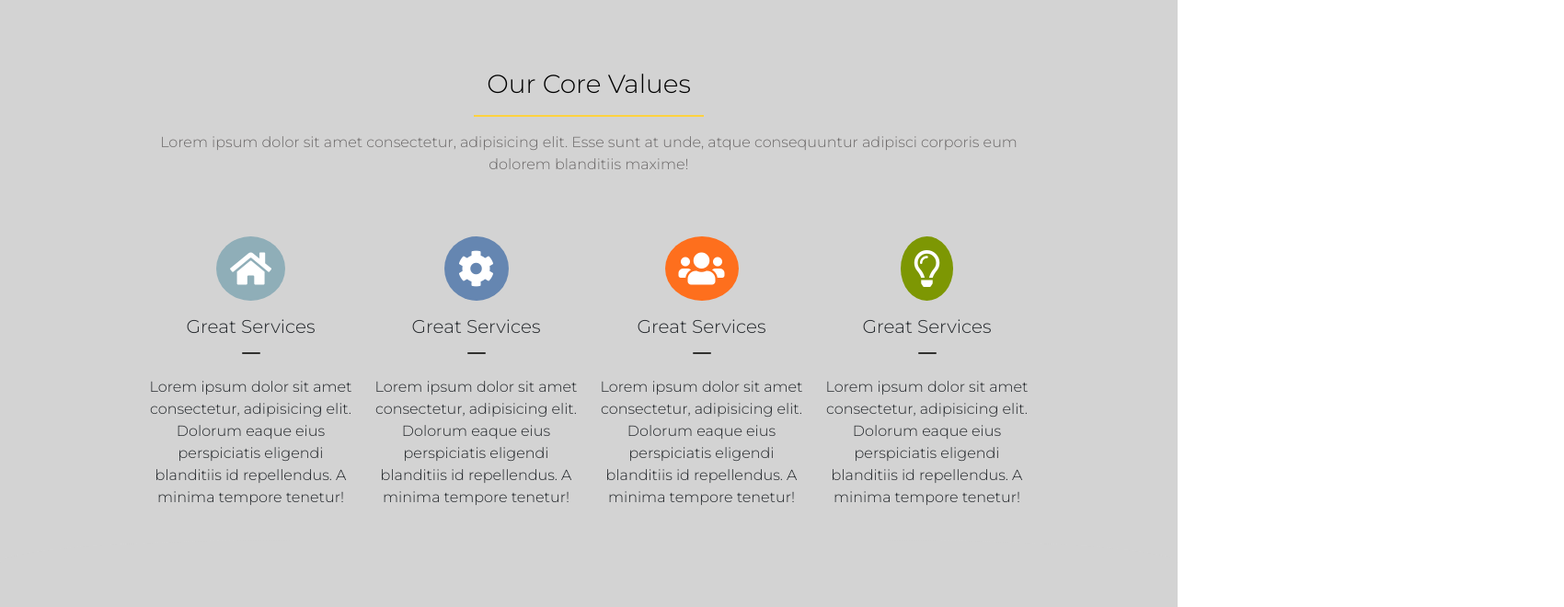
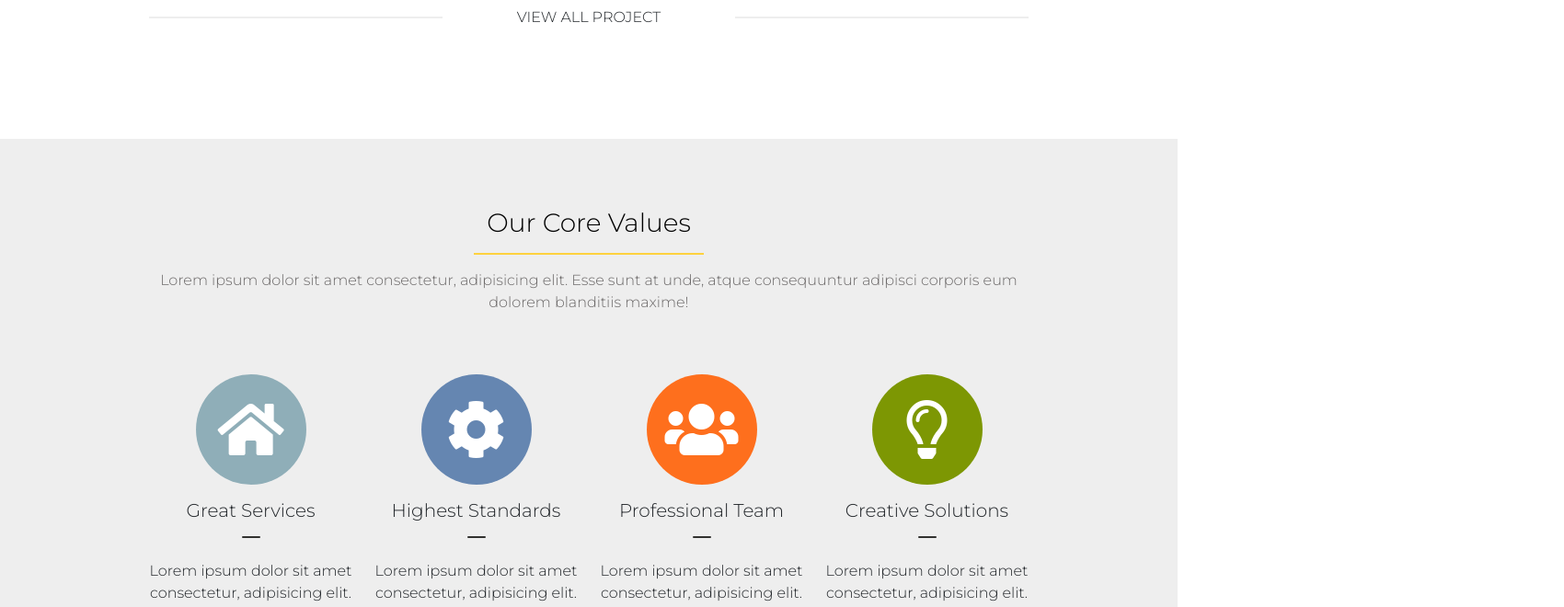
Before and after one commit to NicolaL95/proj-html-vuejs, a Vue app: page / in a window 1280 px wide. Shown: the part 3216-3876 px from the top of the page at 92% size, 1700 px wide, since content can reach past the window. Built offline with nearby package versions, Linux system fonts and the light colour scheme.

Commit message:
End styling fix

```diff
--- a/src/App.vue
+++ b/src/App.vue
@@ -72,6 +72,10 @@ export default {
 .minus_text {
   font-size: 0.8rem;
 }
+
+.text_b {
+  font-size: 2.5rem;
+}
 /* SIZE */
 .mw_17 {
   max-width: 1700px !important;
--- a/src/components/Card.vue
+++ b/src/components/Card.vue
@@ -1,9 +1,9 @@
 <template>
-  <div id="card_component" class="z_index_over">
+  <div id="card_component">
     <div class="container mw_17">
       <div class="row">
         <div class="col-3" v-for="(card, index) in cardGenerator" :key="index">
-          <div class="card_container text-center position-relative">
+          <div class="card_container text-center position-relative b_rounded">
             <div
               class="
                 card_container_frontdrop
@@ -78,6 +78,9 @@ export default {
 </script>
 
 <style lang="scss">
+.b_rounded {
+  border-radius: 10px;
+}
 .card_container {
   width: 350px;
   height: 300px;
@@ -89,8 +92,7 @@ export default {
   .s_text {
     color: #666665;
   }
-  .card_container_frontdrop {
-  }
+
   h4 {
     color: black;
     font-size: 1.8rem;
--- a/src/components/CompInfo.vue
+++ b/src/components/CompInfo.vue
@@ -50,17 +50,21 @@ export default {
 };
 </script>
 <style lang="scss">
+.container {
+  width: 1700px !important;
+}
 .info_container {
   .info_i_size {
-    font-size: 3rem;
+    font-size: 4rem;
   }
   .info_color {
     color: #fed23f;
   }
   .info_title {
     color: white;
-    font-size: 0.8rem;
+    font-size: 1rem;
     width: 100%;
+    font-weight: bold;
   }
 }
 </style>
--- a/src/components/Footer.vue
+++ b/src/components/Footer.vue
@@ -140,6 +140,8 @@ export default {};
       }
       .titles_footer {
         color: #fed23f;
+        font-weight: bold;
+        margin-bottom: 30px;
       }
       .logo_footer {
         padding: 30px 0;
@@ -149,7 +151,7 @@ export default {};
         margin-right: 10px;
       }
       .wp_engine {
-        height: 290px;
+        height: 200px;
         padding-left: 45px;
       }
       .icon_w {
--- a/src/components/HoveredImage.vue
+++ b/src/components/HoveredImage.vue
@@ -1,10 +1,6 @@
 <template>
   <div class="bg_gold position-relative">
-    <img
-      class="w-100 img_size"
-      :src="require('../assets/' + path)"
-      alt="Home image"
-    />
+    <img class="w-100" :src="require('../assets/' + path)" alt="Home image" />
     <div class="backdrop_image abs_center position-absolute w-100">
       <div class="icons_hovered">
         <i class="fas fa-link rounded-circle"></i>
@@ -37,7 +33,9 @@ export default {
       color: #fed23f;
       padding: 10px;
       background-color: white;
-      margin-left: 12px;
+    }
+    i:first-child {
+      margin-right: 12px;
     }
   }
   p,
--- a/src/components/ImgInformation.vue
+++ b/src/components/ImgInformation.vue
@@ -73,7 +73,7 @@ export default {
       font-size: 0.8rem;
     }
     .line {
-      background-color: #6b6868;
+      background-color: #eeeeee;
       height: 1px;
     }
   }
--- a/src/components/Main.vue
+++ b/src/components/Main.vue
@@ -78,38 +78,34 @@
               <div class="bb mt-3 mb-4"></div>
               <p>
                 Lorem ipsum dolor sit amet consectetur, adipisicing elit.
-                Dolorum eaque eius perspiciatis eligendi blanditiis id
-                repellendus. A minima tempore tenetur!
+                Dolorum eaque.
               </p>
             </div>
             <div class="col-3 text-center">
               <i class="fas fa-cog bg_b qualities_size mb-3"></i>
-              <h5>Great Services</h5>
+              <h5>Highest Standards</h5>
               <div class="bb mt-3 mb-4"></div>
               <p>
                 Lorem ipsum dolor sit amet consectetur, adipisicing elit.
-                Dolorum eaque eius perspiciatis eligendi blanditiis id
-                repellendus. A minima tempore tenetur!
+                Dolorum eaque.
               </p>
             </div>
             <div class="col-3 text-center">
               <i class="fas fa-users bg_o qualities_size mb-3"></i>
-              <h5>Great Services</h5>
+              <h5>Professional Team</h5>
               <div class="bb mt-3 mb-4"></div>
               <p>
                 Lorem ipsum dolor sit amet consectetur, adipisicing elit.
-                Dolorum eaque eius perspiciatis eligendi blanditiis id
-                repellendus. A minima tempore tenetur!
+                Dolorum eaque.
               </p>
             </div>
             <div class="col-3 text-center">
               <i class="far fa-lightbulb bg_g qualities_size mb-3"></i>
-              <h5>Great Services</h5>
+              <h5>Creative Solutions</h5>
               <div class="bb mt-3 mb-4"></div>
               <p>
                 Lorem ipsum dolor sit amet consectetur, adipisicing elit.
-                Dolorum eaque eius perspiciatis eligendi blanditiis id
-                repellendus. A minima tempore tenetur!
+                Dolorum eaque.
               </p>
             </div>
           </div>
@@ -146,7 +142,7 @@
       <div class="view_prog container mt-4 mb-5">
         <div class="row align-items-center justify-content-center p_lr">
           <div class="line col-4 border-white"></div>
-          <p class="col-4 m-0 text-center">VIEW ALL PROJECT</p>
+          <p class="col-4 m-0 text-center">VIEW ALL ARTICLES</p>
           <div class="line col-4 border-white"></div>
         </div>
       </div>
@@ -160,7 +156,7 @@
           <div class="col-8">
             <div class="info_desc text_left">
               <div class="">
-                <h3 class="lg_text text-white">Trusted Partners</h3>
+                <h3 class="lg_text text-white text_b">Trusted Partners</h3>
                 <div class="by my-3 mx-0"></div>
                 <p class="lg_text text-white">
                   Lorem ipsum dolor sit amet consectetur, adipisicing elit. Esse
@@ -171,7 +167,7 @@
             </div>
           </div>
           <div class="col-4 text-white">
-            <button class="quote_button border-0 button_size">
+            <button class="quote_button border-0 button_size button_size_b">
               GET A FREE QUOTE
             </button>
             <p class="minus_text">Only takes a few seconds!</p>
@@ -285,10 +281,17 @@ export default {
     height: 300px;
   }
   /* VAP  */
+  .p_lr_b {
+    margin-bottom: 0;
+    padding-bottom: 120px;
+  }
   .p_lr {
     padding: 0 12px;
+    margin-top: 100px;
+    margin-bottom: 120px;
+
     .line {
-      border: 1px solid #6b6868;
+      border: 1px solid #eeeeee;
       height: 1px;
     }
   }
@@ -300,8 +303,8 @@ export default {
       text-align: center;
     }
     .img_rounder_g {
-      height: 100px;
-      background-color: lightgrey;
+      height: 200px;
+      background-color: #eeeeee;
       border-radius: 25%;
 
       margin: 0;
@@ -309,13 +312,13 @@ export default {
       width: 100%;
     }
     .ir_t {
-      top: -30px;
+      top: -50px;
     }
     .ir_b {
-      bottom: -30px;
+      bottom: -50px;
     }
     img {
-      height: 600px;
+      height: 800px;
       width: 100%;
     }
   }
@@ -323,10 +326,12 @@ export default {
     .container {
       .row {
         .qualities_size {
-          font-size: 2.5rem;
+          font-size: 4rem;
           border-radius: 50%;
-          padding: 15px;
           color: white;
+          width: 120px;
+          height: 120px;
+          line-height: 120px;
         }
 
         .bg_a {
@@ -368,7 +373,7 @@ export default {
     .testimonial_switch {
       font-size: 0.8rem;
       i:first-child {
-        padding-right: 5px;
+        padding-right: 10px;
       }
     }
   }
@@ -395,7 +400,8 @@ export default {
     border: 1px solid white;
   }
   .bg_g {
-    background-color: lightgray;
+    background-color: #eeeeee;
+    padding-bottom: 10px;
   }
   .text_left {
     text-align: left;
--- a/src/components/Partners.vue
+++ b/src/components/Partners.vue
@@ -1,5 +1,5 @@
 <template>
-  <div id="parterns_container">
+  <div id="parterns_container" class="mb-5">
     <div class="container">
       <div class="row">
         <img
```
